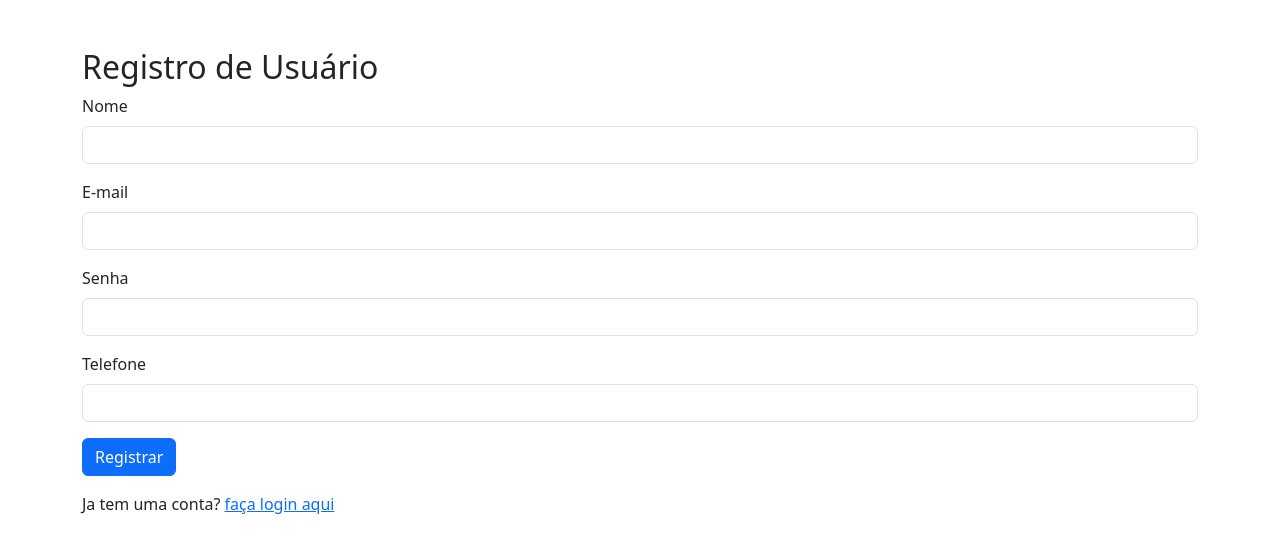
After one commit to marquin223/OPTI, a PHP site: page /app/views/home/register.phtml in a window 1280 px wide. The commit adds this page. Shown: the top 553 px of the page. Run offline with PHP 8.4, Linux system fonts and the light colour scheme.

Commit message:
Registro de usuários

```diff
--- a/app/Models/Login.php
+++ b/app/Models/Login.php
@@ -7,7 +7,7 @@ use Core\Database\ActiveRecord\Model;
 class Login extends Model
 {
     protected static string $table = 'logins';
-    protected static array $columns = ['id', 'email', 'password'];
+    protected static array $columns = ['id',  'user_id',  'email', 'password'];
 
     public ?int $id = null;
     public ?int $user_id = null;
--- a/app/views/home/index.phtml
+++ b/app/views/home/index.phtml
@@ -32,6 +32,7 @@
             </div>
             <button type="submit" class="btn btn-primary w-100">Entrar</button>
         </form>
+        <p>Não tem uma conta? <a href="/register">Registre-se aqui</a></p>
       </div>
     </div>
 </body>
--- /dev/null
+++ b/app/views/home/register.phtml
@@ -0,0 +1,32 @@
+<head>
+    <meta charset="UTF-8">
+    <meta name="viewport" content="width=device-width, initial-scale=1.0">
+    <title>registro</title>
+    <link href="https://cdn.jsdelivr.net/npm/bootstrap@5.3.2/dist/css/bootstrap.min.css" rel="stylesheet">
+    <script src="https://cdn.jsdelivr.net/npm/bootstrap@5.3.2/dist/js/bootstrap.bundle.min.js" defer></script>
+</head>
+<div class="container mt-5">
+    <h2>Registro de Usuário</h2>
+    <form method="POST" action="/register">
+        <div class="mb-3">
+            <label for="name" class="form-label">Nome</label>
+            <input type="text" class="form-control" id="name" name="name" required>
+        </div>
+        <div class="mb-3">
+            <label for="email" class="form-label">E-mail</label>
+            <input type="email" class="form-control" id="email" name="email" required>
+        </div>
+        <div class="mb-3">
+            <label for="password" class="form-label">Senha</label>
+            <input type="password" class="form-control" id="password" name="password" required>
+        </div>
+        <div class="mb-3">
+            <label for="phone" class="form-label">Telefone</label>
+            <input type="text" class="form-control" id="phone" name="phone">
+        </div>
+        <button type="submit" class="btn btn-primary">Registrar</button>
+    </form>
+    <div class="mt-3">
+    <p>Ja tem uma conta? <a href="/">faça login aqui</a></p>
+    </div>
+</div>
--- a/config/routes.php
+++ b/config/routes.php
@@ -1,12 +1,17 @@
 <?php
 
 use App\Controllers\AuthenticatorController;
+use App\Controllers\RegistrationController;
 use Core\Router\Route;
 
 Route::get('/', [AuthenticatorController::class, 'showLogin'])->name('login');
 
 Route::post('/index.php', [AuthenticatorController::class, 'authenticate']);
 
+Route::get('/register', [RegistrationController::class, 'showRegister']);
+
+Route::post('/register', [RegistrationController::class, 'register']);
+
 Route::get('/index.php', [AuthenticatorController::class, 'logout']);
 
 Route::get('/user', [AuthenticatorController::class, 'user'])->name('user');
```
Also changed, not shown: app/Controllers/RegistrationController.php (added, +47 -0 lines), app/Models/User.php (added, +32 -0 lines).
